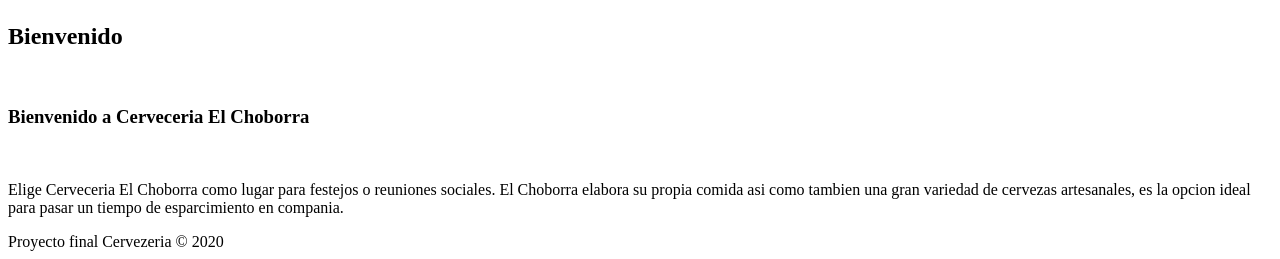
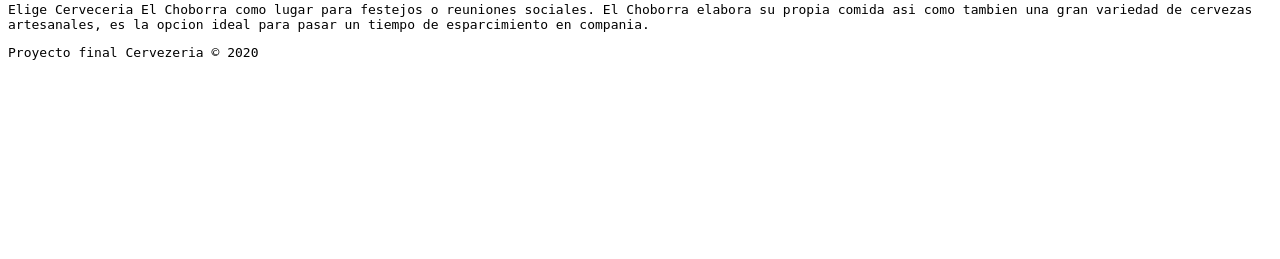
Before and after one commit to yeti2391/ProyectoCervezeria, a Django app: page / in a window 1280 px wide. Shown: the part 558-817 px from the top of the page. After the commit the page ends 618 px from the top, so only its background shows below. Run offline with Django 3.2, Linux system fonts and the light colour scheme.

Commit message:
se hace un link base.html a base.css

```diff
--- /dev/null
+++ b/cervezeria/static/css/base.css
@@ -0,0 +1,11 @@
+@charset 'utf-8';
+
+body, header, footer{
+  font-family: monospace;
+}
+
+header{}
+
+nav li{float: left; display: inline-inline-block;;}
+
+footer{}
--- a/cervezeria/templates/base.html
+++ b/cervezeria/templates/base.html
@@ -2,6 +2,7 @@
 <!DOCTYPE html>
 <html lang="en" dir="ltr">
   <head>
+    <link rel="stylesheet" href="{% static 'css/base.css' %}">
     <meta charset="utf-8">
     <title>{% block titulo %}{% endblock %}</title>
   </head>
```
